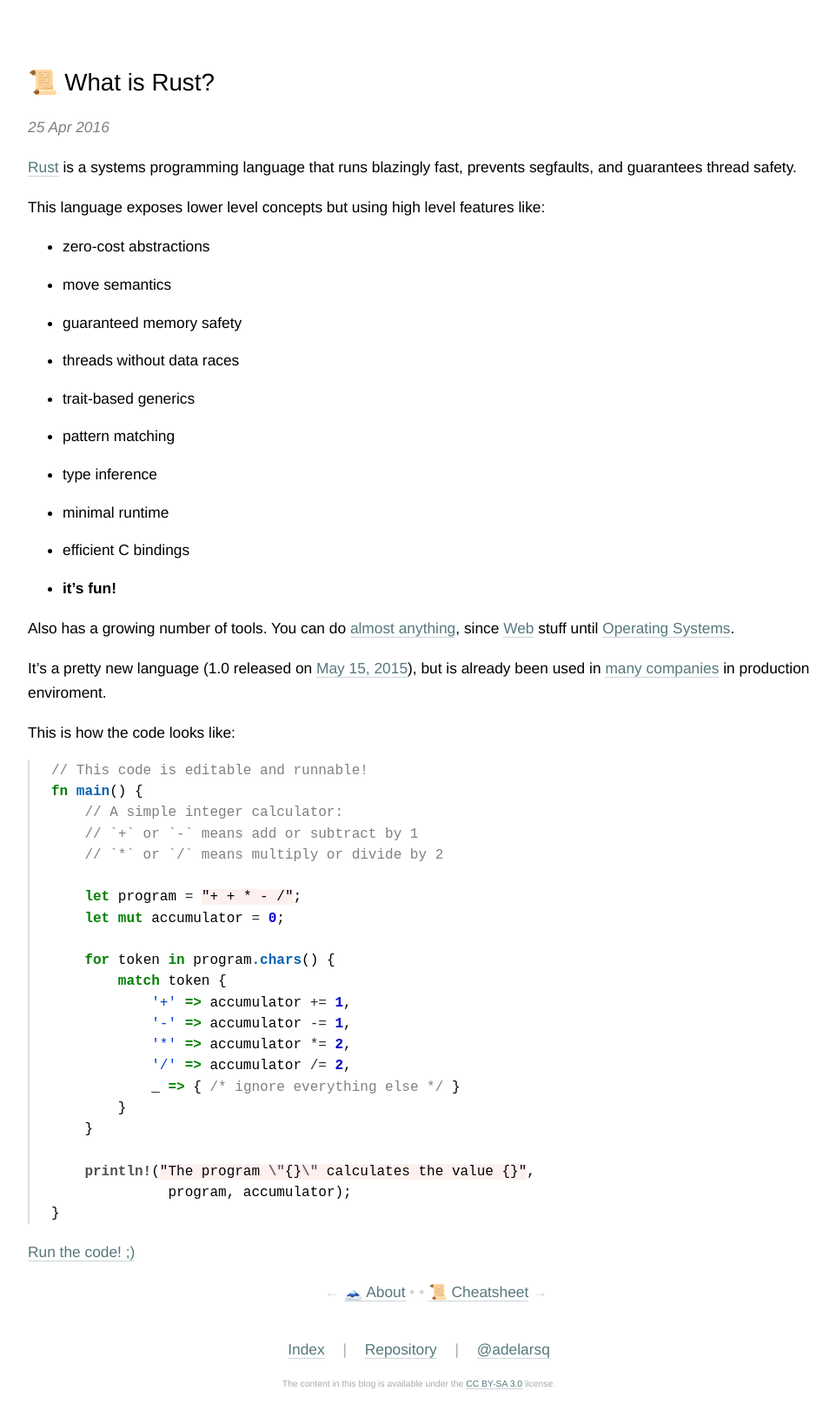
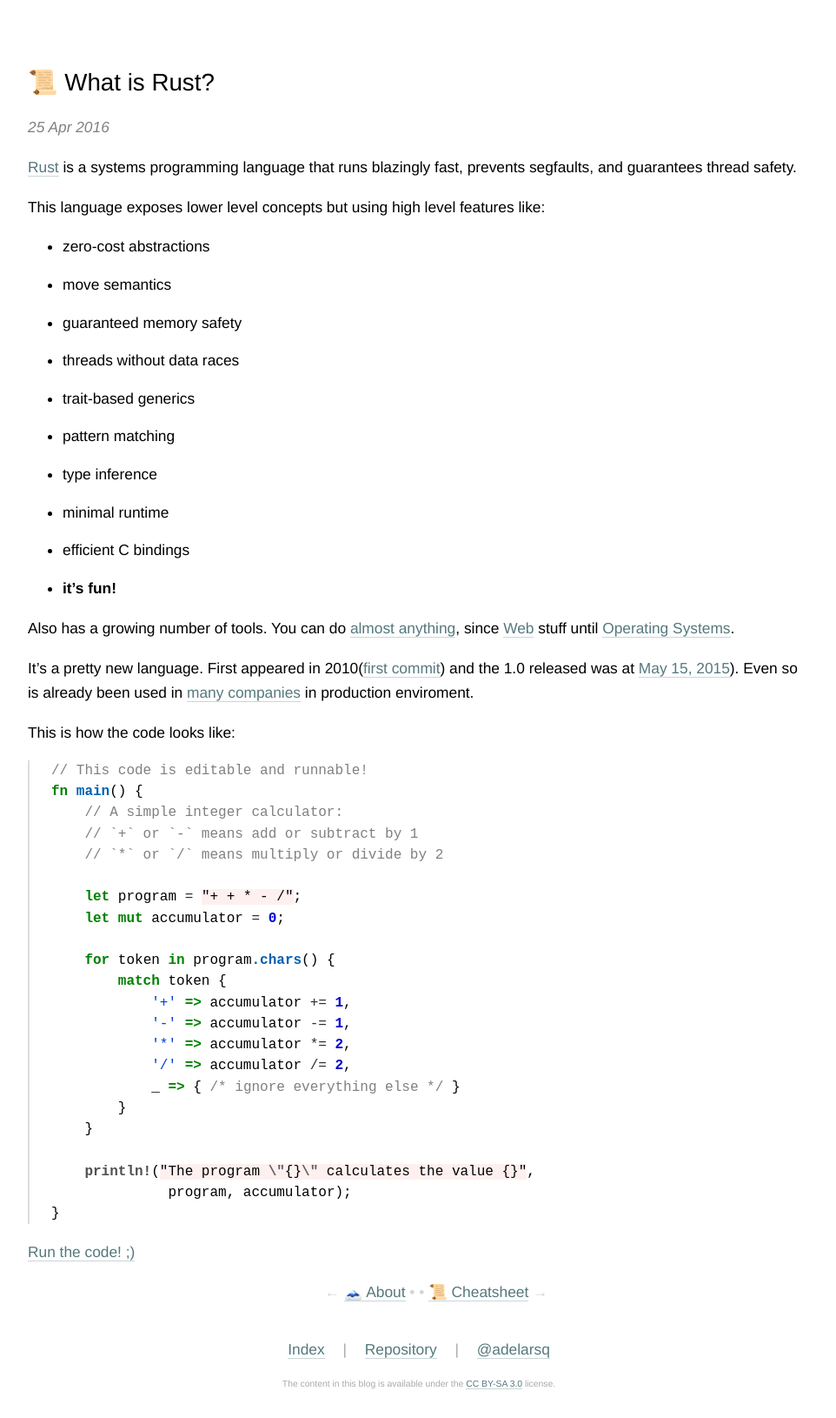
Before and after one commit to adelarsq/daily-rust.github.io, a Jekyll site: the page built from _posts/2016-04-25-what_is_rust.md, in a window 1280 px wide. Shown: the whole page at 87% size, without its empty margins (158-1120 px from the left). Built offline with Jekyll 4.4.1, drawn with Linux system fonts in a browser that asks for light colours.

Commit message:
Update 2016-04-25-what_is_rust.md

```diff
--- a/_posts/2016-04-25-what_is_rust.md
+++ b/_posts/2016-04-25-what_is_rust.md
@@ -22,7 +22,7 @@ This language exposes lower level concepts but using high level features like:
 
 Also has a growing number of tools. You can do [almost anything](https://github.com/kud1ing/awesome-rust), since [Web](https://github.com/kud1ing/awesome-rust#web-programming) stuff until [Operating Systems](https://github.com/kud1ing/awesome-rust#operating-systems).
 
-It's a pretty new language (1.0 released on [May 15, 2015](http://blog.rust-lang.org/2015/05/15/Rust-1.0.html)), but is already been used in [many companies](https://www.rust-lang.org/friends.html) in production enviroment.
+It's a pretty new language. First appeared in 2010([first commit](https://github.com/rust-lang/rust/commit/c01efc669f09508b55eced32d3c88702578a7c3e)) and the 1.0 released was at [May 15, 2015](http://blog.rust-lang.org/2015/05/15/Rust-1.0.html)). Even so is already been used in [many companies](https://www.rust-lang.org/friends.html) in production enviroment.
 
 This is how the code looks like:
 
```
